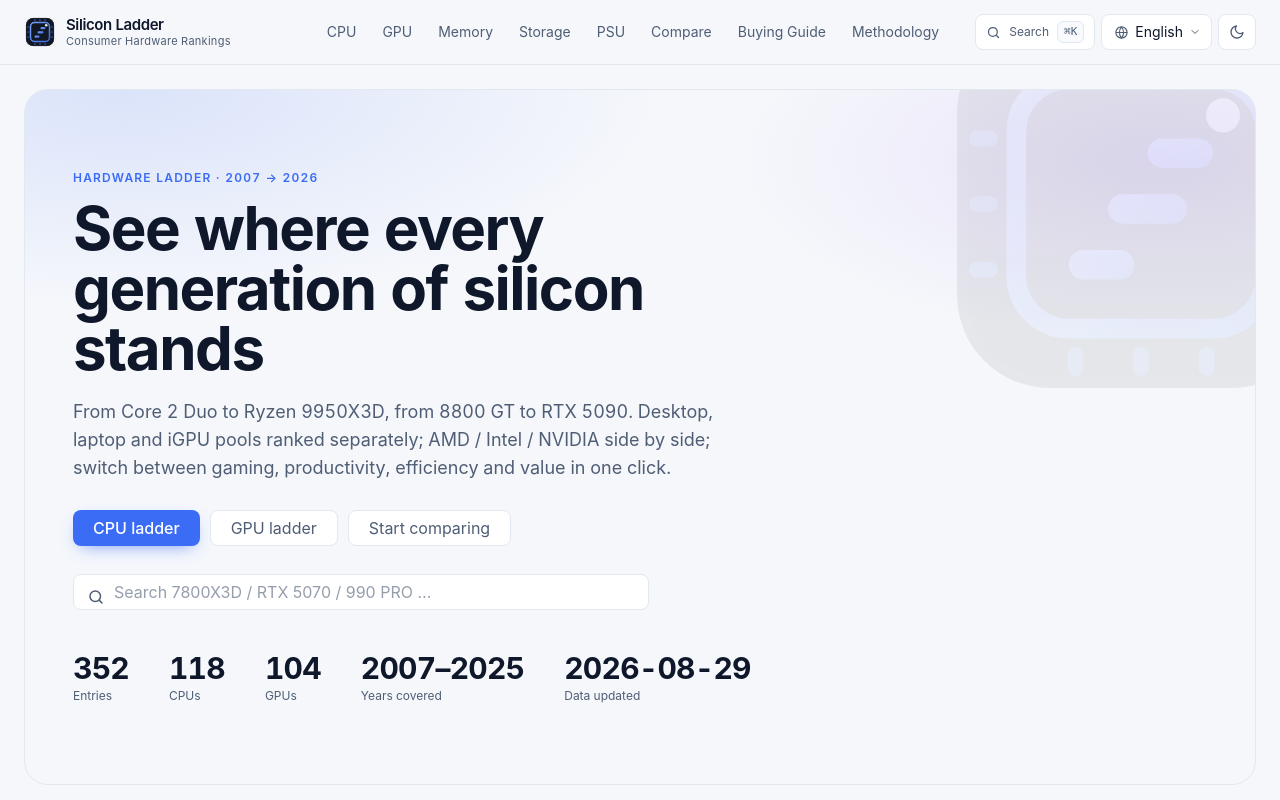
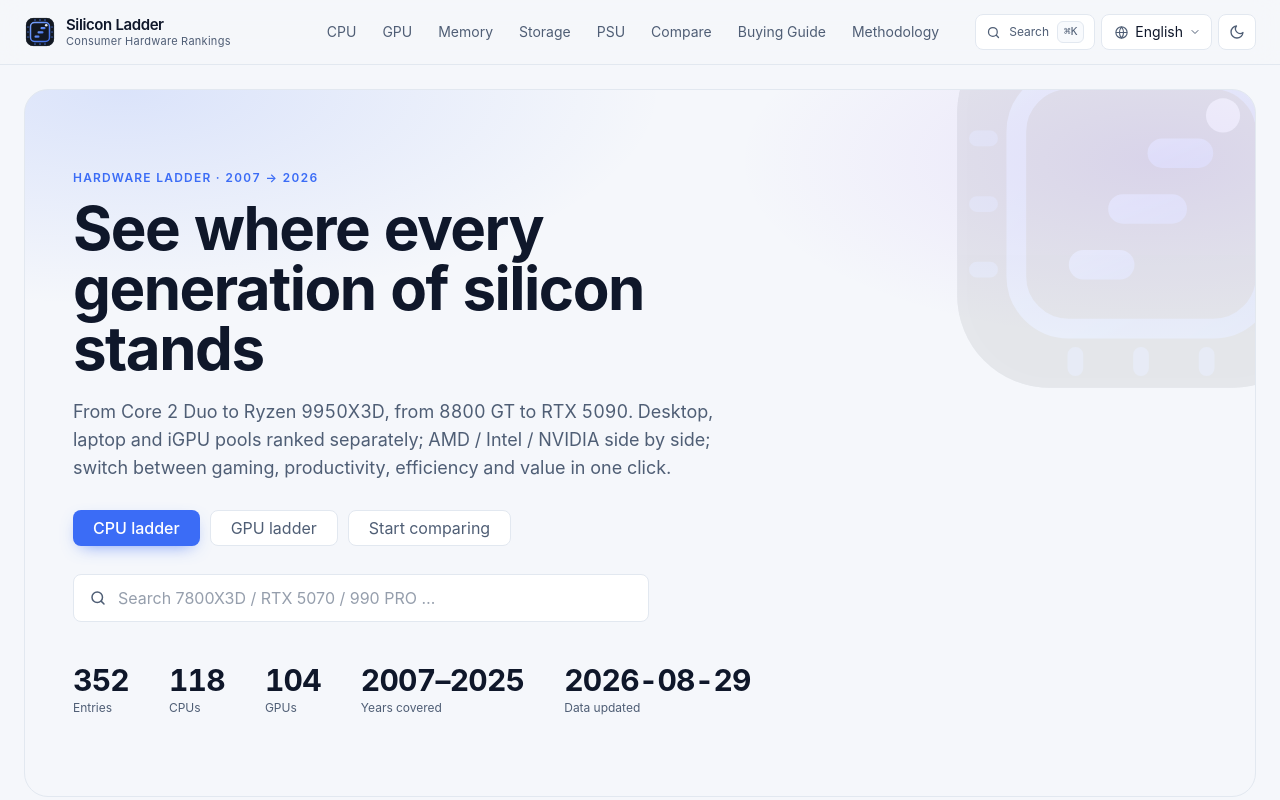
Before and after one commit to tan-zhuo/silicon-ladder, a Vue app in the folder hardware-rank/: page /en in a window 1280 px wide. Shown: the top 800 px of the page. Built offline with nearby package versions, Linux system fonts and the light colour scheme.

Commit message:
ui: 首页与筛选条搜索图标垂直居中
Co-Authored-By: Claude Fable 5 <noreply@anthropic.com>
Claude-Session: https://claude.ai/code/session_011fBAaapBiQcBJAXxYjUTg1

```diff
--- a/hardware-rank/src/components/FilterBar.vue
+++ b/hardware-rank/src/components/FilterBar.vue
@@ -52,7 +52,7 @@ const chips = computed(() => {
   <div class="card p-3 sm:p-4">
     <div class="flex items-center gap-2">
       <div class="relative flex-1">
-        <svg class="absolute left-2.5 top-2 text-muted" width="16" height="16" viewBox="0 0 24 24" fill="none"><circle cx="11" cy="11" r="7" stroke="currentColor" stroke-width="2" /><path d="M20 20l-3.5-3.5" stroke="currentColor" stroke-width="2" stroke-linecap="round" /></svg>
+        <svg class="absolute left-2.5 top-1/2 -translate-y-1/2 text-muted pointer-events-none" width="16" height="16" viewBox="0 0 24 24" fill="none"><circle cx="11" cy="11" r="7" stroke="currentColor" stroke-width="2" /><path d="M20 20l-3.5-3.5" stroke="currentColor" stroke-width="2" stroke-linecap="round" /></svg>
         <input class="input pl-8" :value="modelValue.q" :placeholder="t('filter.search')" @input="set('q', ($event.target as HTMLInputElement).value)" />
       </div>
       <button class="btn-ghost md:hidden" @click="open = !open">{{ t('filter.filters') }}<span v-if="activeCount" class="ml-1 text-accent">({{ activeCount }})</span></button>
--- a/hardware-rank/src/pages/HomePage.vue
+++ b/hardware-rank/src/pages/HomePage.vue
@@ -67,8 +67,8 @@ useSeo(() => ({
         <router-link to="/compare" class="btn-ghost !px-5 !py-2.5 !text-base">{{ t('home.ctaCompare') }}</router-link>
       </div>
       <div class="mt-7 relative max-w-xl">
-        <input v-model="q" class="input !py-3 !pl-10 !text-base" :placeholder="t('home.searchPh')" />
-        <svg class="absolute left-3.5 top-3.5 text-muted" width="18" height="18" viewBox="0 0 24 24" fill="none"><circle cx="11" cy="11" r="7" stroke="currentColor" stroke-width="2" /><path d="M20 20l-3.5-3.5" stroke="currentColor" stroke-width="2" stroke-linecap="round" /></svg>
+        <input v-model="q" class="input !h-12 !pl-11 !text-base" :placeholder="t('home.searchPh')" />
+        <svg class="absolute left-4 top-1/2 -translate-y-1/2 text-muted pointer-events-none" width="18" height="18" viewBox="0 0 24 24" fill="none"><circle cx="11" cy="11" r="7" stroke="currentColor" stroke-width="2" /><path d="M20 20l-3.5-3.5" stroke="currentColor" stroke-width="2" stroke-linecap="round" /></svg>
         <div v-if="hits.length" class="absolute z-20 mt-1 w-full card overflow-hidden">
           <button v-for="h in hits" :key="h.cat + h.item.id" class="w-full text-left px-4 py-2.5 hover:bg-accent/5 flex items-center gap-3 text-sm" @click="router.push(`/product/${h.cat}/${h.item.id}`); q = ''">
             <BrandLogo :brand="h.item.brand" :size="16" />
```
